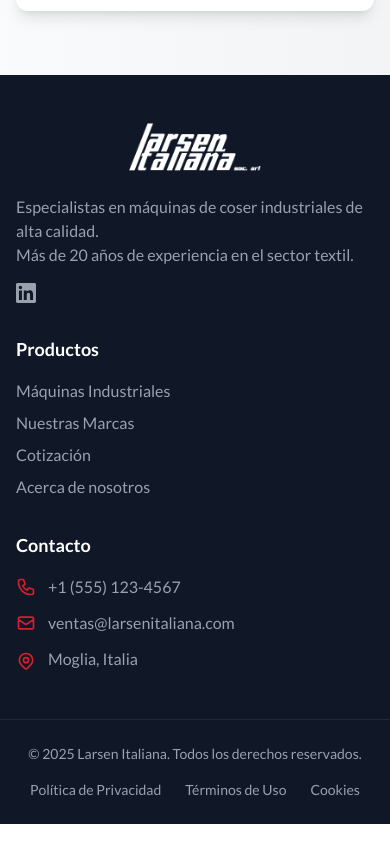
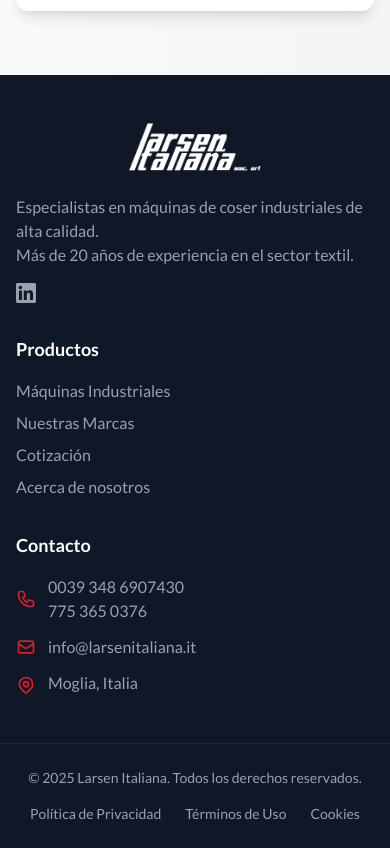
Before and after one commit to EmilioPG13/Larsen-WebPage, a React (Vite) app: page /nosotros in a window 390 px wide. Shown: the part 7417-8265 px from the top of the page. Before the commit the page ends 8241 px from the top, so only its background shows below. Built offline with nearby package versions, Linux system fonts and the light colour scheme.

Commit message:
✨ Update Footer component contact information:
- Replaced phone numbers with new contact numbers for better accuracy.
- Updated email address to reflect the correct domain for improved communication.

```diff
--- a/src/components/Footer.tsx
+++ b/src/components/Footer.tsx
@@ -87,13 +87,17 @@ const Footer: React.FC = () => {
                   <svg className="w-5 h-5 mr-3 text-larsen-red md:order-2 md:ml-3 md:mr-0" fill="none" stroke="currentColor" viewBox="0 0 24 24">
                     <path strokeLinecap="round" strokeLinejoin="round" strokeWidth={2} d="M3 5a2 2 0 012-2h3.28a1 1 0 01.948.684l1.498 4.493a1 1 0 01-.502 1.21l-2.257 1.13a11.042 11.042 0 005.516 5.516l1.13-2.257a1 1 0 011.21-.502l4.493 1.498a1 1 0 01.684.949V19a2 2 0 01-2 2h-1C9.716 21 3 14.284 3 6V5z" />
                   </svg>
-                  <span>+1 (555) 123-4567</span>
+                  <span>
+                    0039 348 6907430
+                    <br />
+                    775 365 0376
+                  </span>
                 </div>
                 <div className="flex items-center md:justify-end">
                   <svg className="w-5 h-5 mr-3 text-larsen-red md:order-2 md:ml-3 md:mr-0" fill="none" stroke="currentColor" viewBox="0 0 24 24">
                     <path strokeLinecap="round" strokeLinejoin="round" strokeWidth={2} d="M3 8l7.89 5.26a2 2 0 002.22 0L21 8M5 19h14a2 2 0 002-2V7a2 2 0 00-2-2H5a2 2 0 00-2 2v10a2 2 0 002 2z" />
                   </svg>
-                  <span>ventas@larsenitaliana.com</span>
+                  <span>info@larsenitaliana.it</span>
                 </div>
                 <div className="flex items-start md:justify-end">
                   <svg className="w-5 h-5 mr-3 mt-1 text-larsen-red md:order-2 md:ml-3 md:mr-0" fill="none" stroke="currentColor" viewBox="0 0 24 24">
```
